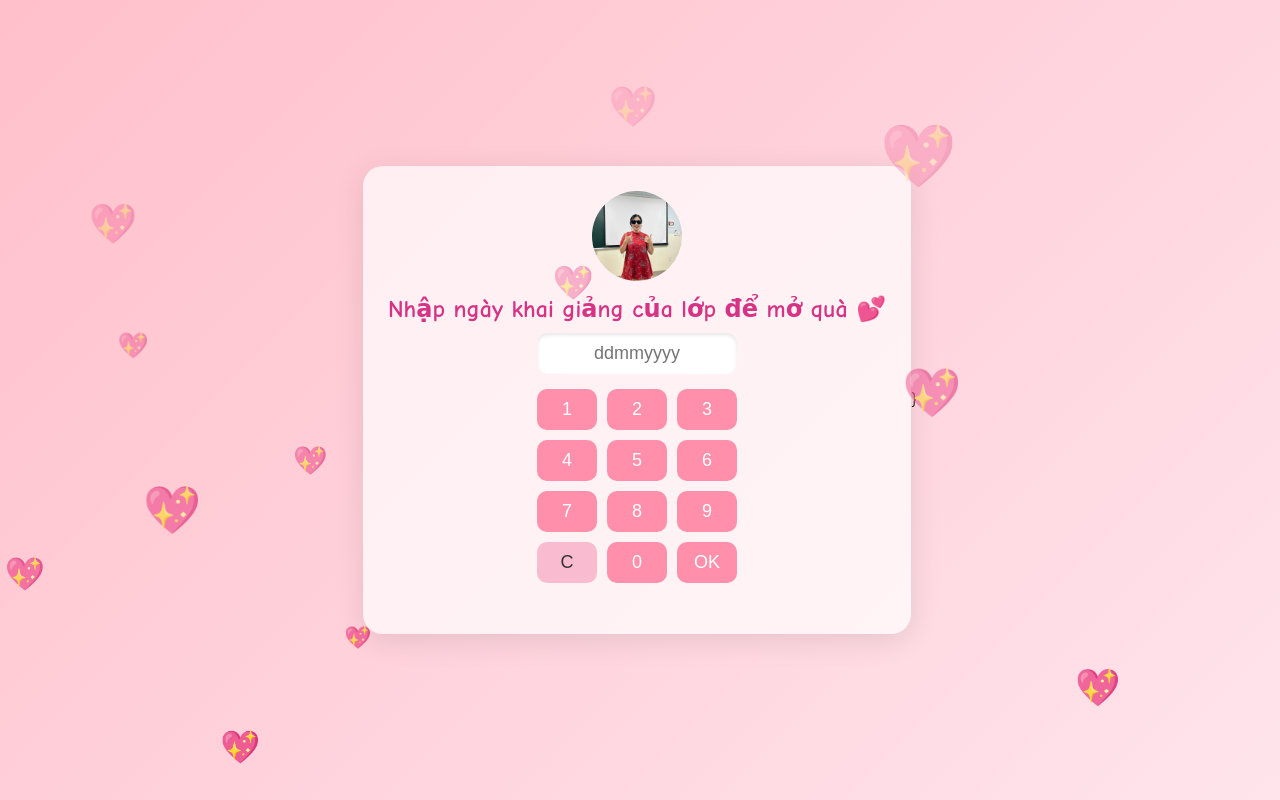
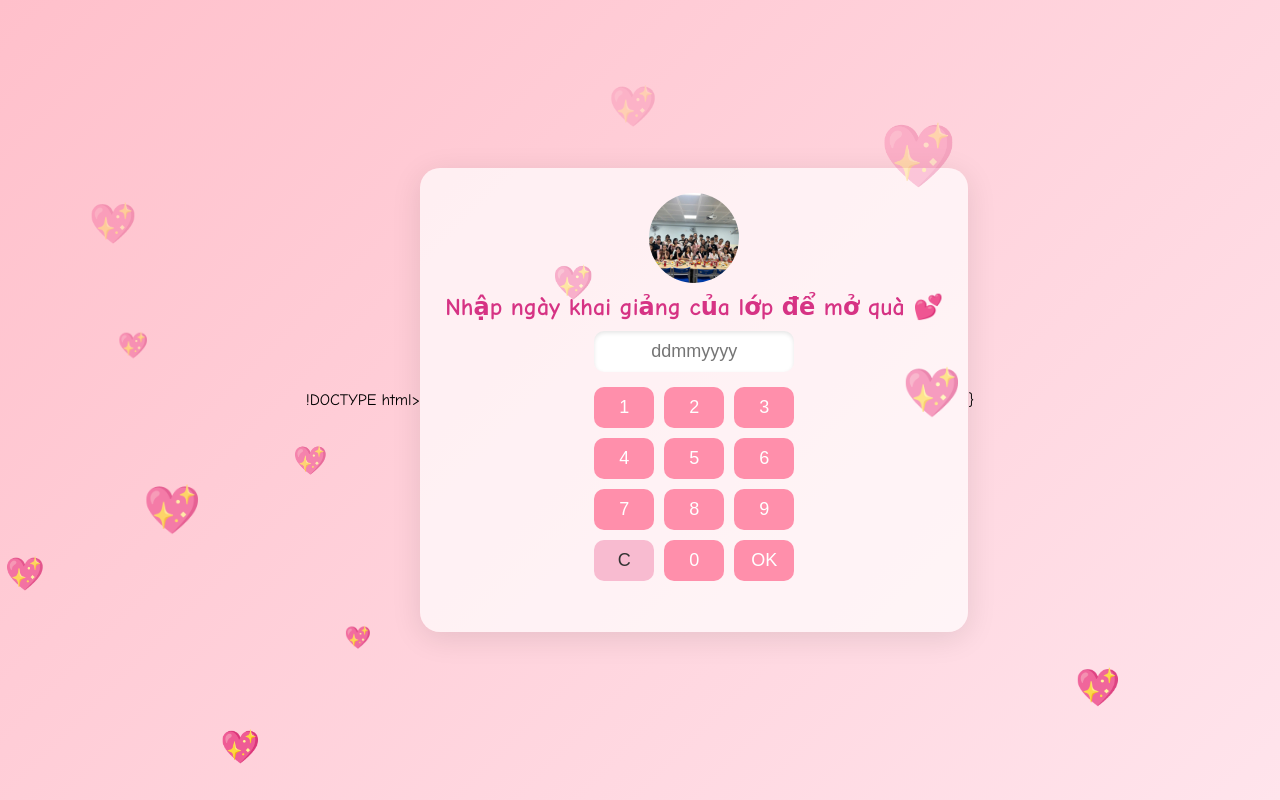
Before and after one commit to anbuidangquoc250410-debug/2011_trungk246, a plain HTML site: page index.html in a window 1280 px wide. Drawn offline with Linux system fonts and the light colour scheme.

Commit message:
Update index.html

```diff
--- a/index.html
+++ b/index.html
@@ -1,4 +1,4 @@
-<!DOCTYPE html>
+!DOCTYPE html>
 <html lang="vi">
 <head>
 <meta charset="UTF-8">
@@ -145,7 +145,7 @@ body{
 
 <!-- Lock Screen -->
 <div id="lockScreen">
-  <img src="assets/images/avatar.jpg" alt="avatar">
+  <img src="assets/images/back.jpg" alt="avatar">
   <h2>Nhập ngày khai giảng của lớp để mở quà 💕</h2>
   <input id="pwd" type="password" readonly placeholder="ddmmyyyy">
   <div class="keypad">
@@ -181,49 +181,23 @@ body{
 
 <script>
 // ==== CONFIG ====
-const PASS = "28072025";
+const PASS = "05092025";
 const FLY_IMAGES = [
-"assets/images/cquynh.jpg",
-"assets/images/chang.jpg",
-"assets/images/cchi.jpg",
-"assets/images/cnhang.jpg",
-"assets/images/cminh.jpg",
-"assets/images/img0.jpg",
-"assets/images/img1.jpg",
-"assets/images/img2.jpg",
-"assets/images/img3.jpg",
-"assets/images/img4.jpg",
-"assets/images/img5.jpg",
-"assets/images/giang.jpg",
-"assets/images/cjhuyen.jpg",
-"assets/images/giang.jpg",
-"assets/images/cjhuyen.jpg",
-"assets/images/huong.jpg",
-"assets/images/minh.jpg",
-"assets/images/thinh.jpg",
-"assets/images/han.jpg",
-"assets/images/nu.jpg",
-"assets/images/the.jpg",
-"assets/images/hthao.jpg",
-"assets/images/dthao.jpg",
-"assets/images/hoa.jpg",
-"assets/images/dung.jpg",
-"assets/images/nquynh.jpg",
-"assets/images/linh.jpg",
-"assets/images/tanh.jpg",
-"assets/images/toan.jpg",
-"assets/images/tthao.jpg",
-"assets/images/quynh.jpg",
-"assets/images/huyen.jpg",
-"assets/images/nhan.jpg",
-"assets/images/ly.jpg",
-"assets/images/ngan.jpg",
-"assets/images/canh.jpg",
-"assets/images/cha.jpg",
-"assets/images/nhung.jpg",
-"assets/images/img6.jpg",
-"assets/images/img7.jpg",
-"assets/images/img8.jpg"
+"assets/images/1.jpg",
+"assets/images/2.jpg",
+"assets/images/3.jpg",
+"assets/images/4.jpg",
+"assets/images/5.jpg",
+"assets/images/6.jpg",
+"assets/images/7.jpg",
+"assets/images/8.jpg",
+"assets/images/9.jpg",
+"assets/images/10.jpg",
+"assets/images/11.jpg",
+"assets/images/12.jpg",
+"assets/images/13.jpg",
+"assets/images/14.jpg",
+
 ];
 // ==== KEYPAD ====
 function press(n){
```
